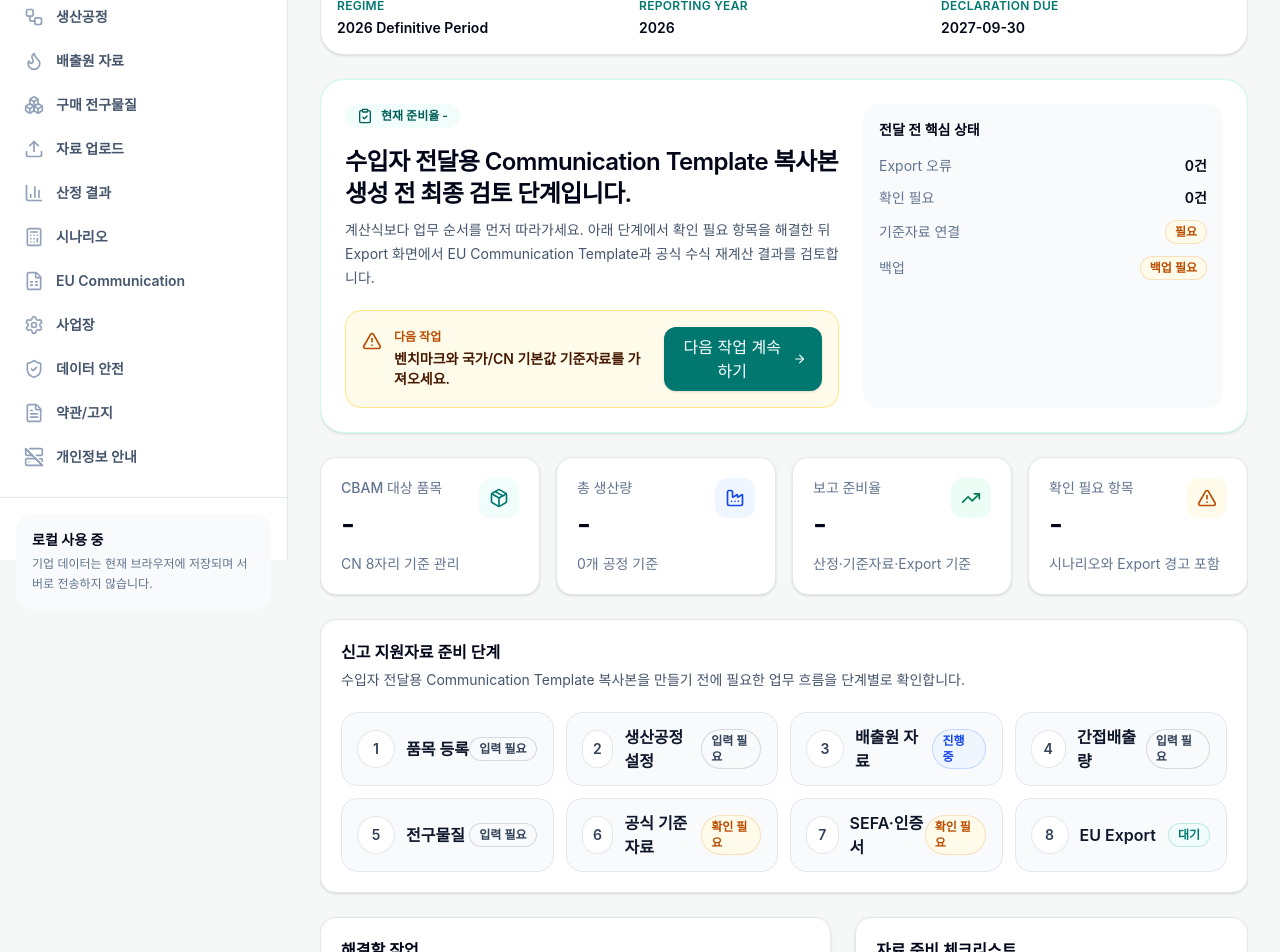
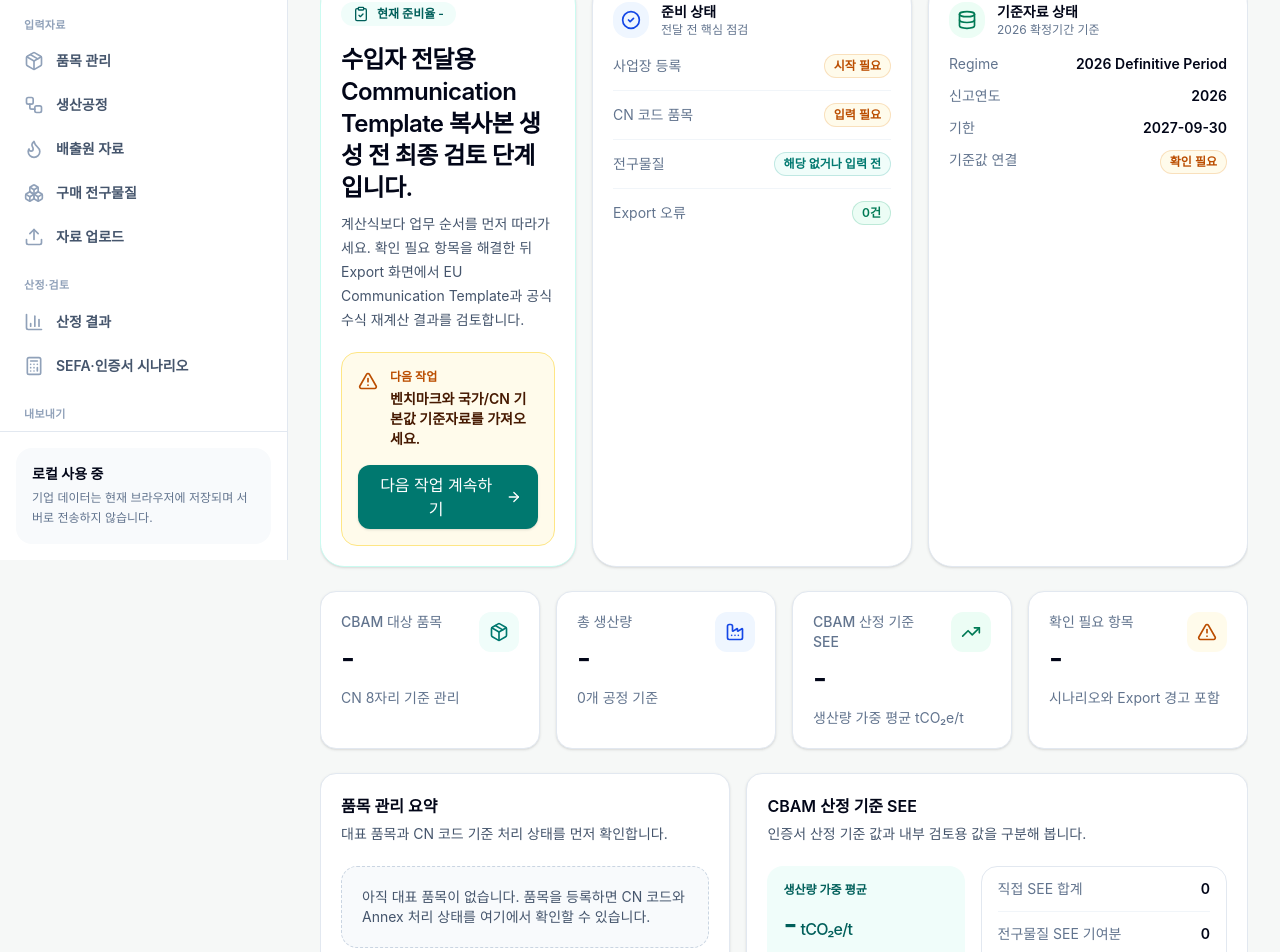
Before and after one commit to neod00/cbam-local-pwa, a Next.js app: page / in a window 1280 px wide. Shown: the part 240-1192 px from the top of the page. Built offline with nearby package versions, Linux system fonts and the light colour scheme.

Commit message:
Refine guided dashboard navigation

```diff
--- a/src/app/page.tsx
+++ b/src/app/page.tsx
@@ -16,7 +16,7 @@ import {
   type ScenarioAssumptions,
   type ScenarioRiskSummary,
 } from '@/lib/scenario-calculation';
-import { AlertTriangle, ArrowRight, CheckCircle2, ClipboardCheck, Factory, FileSpreadsheet, Package, ShieldCheck, TrendingUp } from 'lucide-react';
+import { AlertTriangle, ArrowRight, CheckCircle2, ClipboardCheck, Database, Factory, FileSpreadsheet, Package, ShieldCheck, TrendingUp } from 'lucide-react';
 import Link from 'next/link';
 import { useEffect, useMemo, useState } from 'react';
 
@@ -55,6 +55,7 @@ const EMPTY_SCENARIO_RISK_SUMMARY: ScenarioRiskSummary = {
 export default function Home() {
   const [results, setResults] = useState<LocalCalculationResult[]>([]);
   const [productCount, setProductCount] = useState(0);
+  const [installationCount, setInstallationCount] = useState(0);
   const [processCount, setProcessCount] = useState(0);
   const [precursorCount, setPrecursorCount] = useState(0);
   const [scenarioRiskSummary, setScenarioRiskSummary] = useState<ScenarioRiskSummary>(EMPTY_SCENARIO_RISK_SUMMARY);
@@ -78,6 +79,7 @@ export default function Home() {
         periods,
         sourceStreams,
         productOutputLines,
+        installations,
         benchmarks,
         defaultValues,
         savedScenarioAssumptions,
@@ -88,6 +90,7 @@ export default function Home() {
         listLocalItems('periods'),
         listLocalItems('source_streams'),
         listLocalItems('product_output_lines'),
+        listLocalItems('installations'),
         getLocalSetting<ImportedBenchmarkReference>('reference:benchmarks'),
         getLocalSetting<ImportedDefaultValueReference>('reference:default-values'),
         getLocalSetting<ScenarioAssumptions>(SCENARIO_ASSUMPTIONS_SETTING_KEY),
@@ -101,6 +104,7 @@ export default function Home() {
       const exportReadiness = evaluateEuExportReadiness({ processes, sourceStreams, precursors, products });
 
       setProductCount(products.length);
+      setInstallationCount(installations.length);
       setProcessCount(processes.length);
       setPrecursorCount(precursors.length);
       setResults(localResults);
@@ -144,6 +148,10 @@ export default function Home() {
     : dashboard.warningCount > 0
       ? `${dashboard.warningCount}개 항목을 확인하면 신고 지원자료 준비율이 올라갑니다.`
       : '수입자 전달용 Communication Template 복사본 생성 전 최종 검토 단계입니다.';
+  const weightedCbamBasisSee = dashboard.totalOutput > 0
+    ? results.reduce((sum, result) => sum + result.see_cbam_basis * result.output_mass_t, 0) / dashboard.totalOutput
+    : 0;
+  const primaryProduct = results[0];
 
   return (
     <div className="space-y-6">
@@ -153,24 +161,8 @@ export default function Home() {
         description="사업장, 제품, 생산공정, 전구물질 데이터를 로컬에서 관리하고 EU Communication Template 기반 수입자 전달용 파일을 준비합니다."
       />
 
-      <section className="grid grid-cols-1 gap-3 rounded-3xl border border-slate-200 bg-white p-4 shadow-sm md:grid-cols-3">
-        <div>
-          <p className="text-xs font-semibold uppercase tracking-wide text-teal-700">Regime</p>
-          <p className="mt-1 text-sm font-semibold text-slate-950">{CURRENT_CBAM_PERIOD.label}</p>
-        </div>
-        <div>
-          <p className="text-xs font-semibold uppercase tracking-wide text-teal-700">Reporting year</p>
-          <p className="mt-1 text-sm font-semibold text-slate-950">{CURRENT_CBAM_PERIOD.reportingYear}</p>
-        </div>
-        <div>
-          <p className="text-xs font-semibold uppercase tracking-wide text-teal-700">Declaration due</p>
-          <p className="mt-1 text-sm font-semibold text-slate-950">{CURRENT_CBAM_PERIOD.declarationDue}</p>
-        </div>
-      </section>
-
-      <section className="w-full min-w-0 overflow-hidden rounded-3xl border border-teal-100 bg-white p-6 shadow-sm">
-        <div className="grid min-w-0 grid-cols-1 gap-6 xl:grid-cols-[minmax(0,1fr)_360px]">
-          <div className="min-w-0">
+      <section className="grid grid-cols-1 gap-4 xl:grid-cols-[minmax(0,1fr)_minmax(320px,0.8fr)_minmax(320px,0.9fr)]">
+        <div className="rounded-3xl border border-teal-100 bg-white p-5 shadow-sm">
           <div className="inline-flex items-center gap-2 rounded-full bg-teal-50 px-3 py-1 text-xs font-semibold text-teal-800">
             <ClipboardCheck className="h-4 w-4" />
             현재 준비율 {loading ? '-' : `${dashboard.readinessRate}%`}
@@ -179,19 +171,19 @@ export default function Home() {
             {currentStatus}
           </h2>
           <p className="mt-2 max-w-3xl break-words text-sm leading-6 text-slate-600">
-              계산식보다 업무 순서를 먼저 따라가세요. 아래 단계에서 확인 필요 항목을 해결한 뒤 Export 화면에서 EU Communication Template과 공식 수식 재계산 결과를 검토합니다.
+            계산식보다 업무 순서를 먼저 따라가세요. 확인 필요 항목을 해결한 뒤 Export 화면에서 EU Communication Template과 공식 수식 재계산 결과를 검토합니다.
           </p>
           {nextTask && (
-              <div className="mt-5 flex flex-col gap-3 rounded-2xl border border-amber-200 bg-amber-50 p-4 md:flex-row md:items-center md:justify-between">
+            <div className="mt-5 rounded-2xl border border-amber-200 bg-amber-50 p-4">
               <div className="flex gap-3">
                 <AlertTriangle className="mt-0.5 h-5 w-5 flex-none text-amber-700" />
-                  <div>
+                <div className="min-w-0">
                   <p className="text-xs font-semibold text-amber-700">다음 작업</p>
-                    <p className="mt-1 text-sm font-semibold text-amber-950">{nextTask.label}</p>
+                  <p className="mt-1 break-words text-sm font-semibold text-amber-950">{nextTask.label}</p>
                 </div>
               </div>
               <Link href={nextTask.href}>
-                  <Button className="w-full md:w-auto">
+                <Button className="mt-4 w-full md:w-auto">
                   다음 작업 계속하기
                   <ArrowRight className="ml-2 h-4 w-4" />
                 </Button>
@@ -200,39 +192,136 @@ export default function Home() {
           )}
         </div>
 
-          <div className="min-w-0 rounded-2xl bg-slate-50 p-4">
-            <p className="text-sm font-semibold text-slate-950">전달 전 핵심 상태</p>
+        <div className="rounded-3xl border border-slate-200 bg-white p-5 shadow-sm">
+          <div className="flex items-center gap-3">
+            <div className="rounded-2xl bg-blue-50 p-2 text-blue-700">
+              <CheckCircle2 className="h-5 w-5" />
+            </div>
+            <div>
+              <p className="text-sm font-semibold text-slate-950">준비 상태</p>
+              <p className="text-xs text-slate-500">전달 전 핵심 점검</p>
+            </div>
+          </div>
+          <dl className="mt-4 divide-y divide-slate-100 text-sm">
+            {[
+              ['사업장 등록', installationCount > 0 ? '확인' : '시작 필요', installationCount > 0 ? 'success' : 'warning'],
+              ['CN 코드 품목', productCount > 0 ? `${productCount}개` : '입력 필요', productCount > 0 ? 'success' : 'warning'],
+              ['전구물질', precursorCount > 0 ? `${precursorCount}개` : '해당 없거나 입력 전', precursorCount > 0 ? 'success' : 'pending'],
+              ['Export 오류', `${exportErrorCount}건`, exportErrorCount > 0 ? 'danger' : 'success'],
+            ].map(([label, value, tone]) => (
+              <div key={label} className="flex items-center justify-between gap-3 py-3 first:pt-0 last:pb-0">
+                <dt className="text-slate-500">{label}</dt>
+                <dd><StatusBadge tone={tone as 'success' | 'warning' | 'pending' | 'danger'}>{value}</StatusBadge></dd>
+              </div>
+            ))}
+          </dl>
+        </div>
+
+        <div className="rounded-3xl border border-slate-200 bg-white p-5 shadow-sm">
+          <div className="flex items-center gap-3">
+            <div className="rounded-2xl bg-emerald-50 p-2 text-emerald-700">
+              <Database className="h-5 w-5" />
+            </div>
+            <div>
+              <p className="text-sm font-semibold text-slate-950">기준자료 상태</p>
+              <p className="text-xs text-slate-500">2026 확정기간 기준</p>
+            </div>
+          </div>
           <dl className="mt-4 space-y-3 text-sm">
-              <div className="flex min-w-0 items-center justify-between gap-3">
-                <dt className="text-slate-500">Export 오류</dt>
-                <dd className="flex-none font-semibold text-slate-950">{exportErrorCount}건</dd>
+            <div className="flex items-start justify-between gap-3">
+              <dt className="text-slate-500">Regime</dt>
+              <dd className="text-right font-semibold text-slate-950">{CURRENT_CBAM_PERIOD.label}</dd>
             </div>
-              <div className="flex min-w-0 items-center justify-between gap-3">
-                <dt className="text-slate-500">확인 필요</dt>
-                <dd className="flex-none font-semibold text-slate-950">{dashboard.warningCount}건</dd>
+            <div className="flex items-start justify-between gap-3">
+              <dt className="text-slate-500">신고연도</dt>
+              <dd className="text-right font-semibold text-slate-950">{CURRENT_CBAM_PERIOD.reportingYear}</dd>
             </div>
-              <div className="flex items-center justify-between gap-3">
-                <dt className="text-slate-500">기준자료 연결</dt>
+            <div className="flex items-start justify-between gap-3">
+              <dt className="text-slate-500">기한</dt>
+              <dd className="text-right font-semibold text-slate-950">{CURRENT_CBAM_PERIOD.declarationDue}</dd>
+            </div>
+            <div className="flex items-start justify-between gap-3">
+              <dt className="text-slate-500">기준값 연결</dt>
               <dd>
                 <StatusBadge tone={hasBenchmarkReference && hasDefaultValueReference ? 'success' : 'warning'}>
-                    {hasBenchmarkReference && hasDefaultValueReference ? '완료' : '필요'}
+                  {hasBenchmarkReference && hasDefaultValueReference ? '완료' : '확인 필요'}
                 </StatusBadge>
               </dd>
             </div>
-              <div className="flex items-center justify-between gap-3">
-                <dt className="text-slate-500">백업</dt>
-                <dd><StatusBadge tone={backupStatus.tone}>{backupStatus.label}</StatusBadge></dd>
-              </div>
           </dl>
-          </div>
         </div>
       </section>
 
       <div className="grid grid-cols-1 gap-4 sm:grid-cols-2 xl:grid-cols-4">
         <StatCard label="CBAM 대상 품목" value={loading ? '-' : `${productCount}개`} helper="CN 8자리 기준 관리" icon={Package} tone="pending" />
         <StatCard label="총 생산량" value={loading ? '-' : `${formatNumber(dashboard.totalOutput)}t`} helper={`${processCount}개 공정 기준`} icon={Factory} tone="info" />
-        <StatCard label="보고 준비율" value={loading ? '-' : `${dashboard.readinessRate}%`} helper="산정·기준자료·Export 기준" icon={TrendingUp} tone="success" />
+        <StatCard label="CBAM 산정 기준 SEE" value={loading ? '-' : `${formatNumber(weightedCbamBasisSee)}`} helper="생산량 가중 평균 tCO₂e/t" icon={TrendingUp} tone="success" />
         <StatCard label="확인 필요 항목" value={loading ? '-' : `${dashboard.warningCount}건`} helper="시나리오와 Export 경고 포함" icon={AlertTriangle} tone="warning" />
+      </div>
+
+      <div className="grid grid-cols-1 gap-4 xl:grid-cols-[minmax(0,0.9fr)_minmax(0,1.1fr)]">
+        <SectionCard title="품목 관리 요약" description="대표 품목과 CN 코드 기준 처리 상태를 먼저 확인합니다.">
+          {primaryProduct ? (
+            <div className="rounded-2xl border border-blue-100 bg-blue-50/50 p-4">
+              <div className="flex flex-col gap-4 md:flex-row md:items-center md:justify-between">
+                <div className="min-w-0">
+                  <div className="text-xs font-semibold uppercase tracking-wide text-blue-700">
+                    CN {primaryProduct.cn_code || primaryProduct.hs_code || '미입력'}
+                  </div>
+                  <h3 className="mt-1 break-words text-xl font-semibold text-slate-950">{primaryProduct.product_name}</h3>
+                  <div className="mt-3 flex flex-wrap gap-2">
+                    <StatusBadge tone="info">Annex I 대상 검토</StatusBadge>
+                    <StatusBadge tone={primaryProduct.indirect_emissions_applicable ? 'success' : 'warning'}>
+                      {primaryProduct.indirect_emissions_applicable ? '간접배출 포함' : 'Annex II direct-only'}
+                    </StatusBadge>
+                    <StatusBadge tone="pending">공급망 자료 확인</StatusBadge>
+                  </div>
+                </div>
+                <Link href="/products">
+                  <Button type="button" variant="secondary" className="w-full md:w-auto">
+                    품목 관리 보기
+                    <ArrowRight className="ml-2 h-4 w-4" />
+                  </Button>
+                </Link>
+              </div>
+            </div>
+          ) : (
+            <div className="rounded-2xl border border-dashed border-slate-300 bg-slate-50 p-5 text-sm text-slate-600">
+              아직 대표 품목이 없습니다. 품목을 등록하면 CN 코드와 Annex 처리 상태를 여기에서 확인할 수 있습니다.
+            </div>
+          )}
+        </SectionCard>
+
+        <SectionCard title="CBAM 산정 기준 SEE" description="인증서 산정 기준 값과 내부 검토용 값을 구분해 봅니다.">
+          <div className="grid grid-cols-1 gap-4 md:grid-cols-[minmax(0,0.8fr)_minmax(0,1fr)]">
+            <div className="rounded-2xl bg-teal-50 p-4">
+              <p className="text-xs font-semibold text-teal-800">생산량 가중 평균</p>
+              <div className="mt-2 text-3xl font-semibold tracking-tight text-teal-800">
+                {loading ? '-' : formatNumber(weightedCbamBasisSee)}
+                <span className="ml-1 text-base font-medium">tCO₂e/t</span>
+              </div>
+              <p className="mt-2 text-xs leading-5 text-teal-900">
+                Annex II direct-only 품목은 최종제품 자체 간접배출을 인증서 산정 기준에서 제외하고, 내부 검토용 total SEE로 별도 비교합니다.
+              </p>
+            </div>
+            <dl className="divide-y divide-slate-100 rounded-2xl border border-slate-200 bg-white px-4 text-sm">
+              <div className="flex justify-between gap-3 py-3">
+                <dt className="text-slate-500">직접 SEE 합계</dt>
+                <dd className="font-semibold text-slate-950">{formatNumber(results.reduce((sum, result) => sum + result.direct_see * result.output_mass_t, 0))}</dd>
+              </div>
+              <div className="flex justify-between gap-3 py-3">
+                <dt className="text-slate-500">전구물질 SEE 기여분</dt>
+                <dd className="font-semibold text-slate-950">{formatNumber(results.reduce((sum, result) => sum + result.precursor_see * result.output_mass_t, 0))}</dd>
+              </div>
+              <div className="flex justify-between gap-3 py-3">
+                <dt className="text-slate-500">간접배출 검토</dt>
+                <dd><StatusBadge tone={results.some((result) => !result.indirect_emissions_applicable) ? 'warning' : 'success'}>
+                  {results.some((result) => !result.indirect_emissions_applicable) ? '제외 항목 있음' : '포함 기준'}
+                </StatusBadge></dd>
+              </div>
+            </dl>
+          </div>
+        </SectionCard>
       </div>
 
       <SectionCard
--- a/src/components/Sidebar.tsx
+++ b/src/components/Sidebar.tsx
@@ -22,22 +22,47 @@ import {
 import Link from 'next/link';
 import { usePathname } from 'next/navigation';
 
-const navigation = [
+const navigationGroups = [
+    {
+        label: '시작',
+        items: [
             { name: '대시보드', href: '/', icon: Home },
-    { name: '배포 안내', href: '/announcement', icon: Megaphone },
+            { name: '사업장', href: '/installations', icon: Settings },
+            { name: '보고기간', href: '/periods', icon: Calendar },
+        ],
+    },
+    {
+        label: '입력자료',
+        items: [
             { name: '품목 관리', href: '/products', icon: Package },
-    { name: '보고기간', href: '/periods', icon: Calendar },
             { name: '생산공정', href: '/processes', icon: Workflow },
             { name: '배출원 자료', href: '/source-streams', icon: Flame },
             { name: '구매 전구물질', href: '/precursors', icon: Boxes },
             { name: '자료 업로드', href: '/upload', icon: Upload },
+        ],
+    },
+    {
+        label: '산정·검토',
+        items: [
             { name: '산정 결과', href: '/results', icon: BarChart3 },
-    { name: '시나리오', href: '/scenarios', icon: Calculator },
+            { name: 'SEFA·인증서 시나리오', href: '/scenarios', icon: Calculator },
+        ],
+    },
+    {
+        label: '내보내기',
+        items: [
             { name: 'EU Communication', href: '/export', icon: FileSpreadsheet },
-    { name: '사업장', href: '/installations', icon: Settings },
+        ],
+    },
+    {
+        label: '보안·관리',
+        items: [
             { name: '데이터 안전', href: '/settings', icon: ShieldCheck },
+            { name: '배포 안내', href: '/announcement', icon: Megaphone },
             { name: '약관/고지', href: '/terms', icon: FileText },
             { name: '개인정보 안내', href: '/privacy', icon: ServerOff },
+        ],
+    },
 ];
 
 const mobileNavigation = [
@@ -63,8 +88,14 @@ export default function Sidebar() {
                     </div>
                 </div>
 
-                <nav className="flex-1 space-y-1 px-3 py-5">
-                    {navigation.map((item) => {
+                <nav className="flex-1 space-y-5 overflow-y-auto px-3 py-5">
+                    {navigationGroups.map((group) => (
+                        <div key={group.label}>
+                            <div className="px-3 text-[11px] font-semibold uppercase tracking-wide text-slate-400">
+                                {group.label}
+                            </div>
+                            <div className="mt-2 space-y-1">
+                                {group.items.map((item) => {
                                     const isActive = pathname === item.href;
                                     return (
                                         <Link
@@ -83,10 +114,13 @@ export default function Sidebar() {
                                                     isActive ? 'text-teal-700' : 'text-slate-400 group-hover:text-slate-600'
                                                 )}
                                             />
-                                {item.name}
+                                            <span className="min-w-0 break-words">{item.name}</span>
                                         </Link>
                                     );
                                 })}
+                            </div>
+                        </div>
+                    ))}
                 </nav>
 
                 <div className="border-t border-slate-200 p-4">
```
Also changed, not shown: 2 other files (tests, documents, lock files or other folders). Lines whose indentation alone changed are shown as unchanged.
